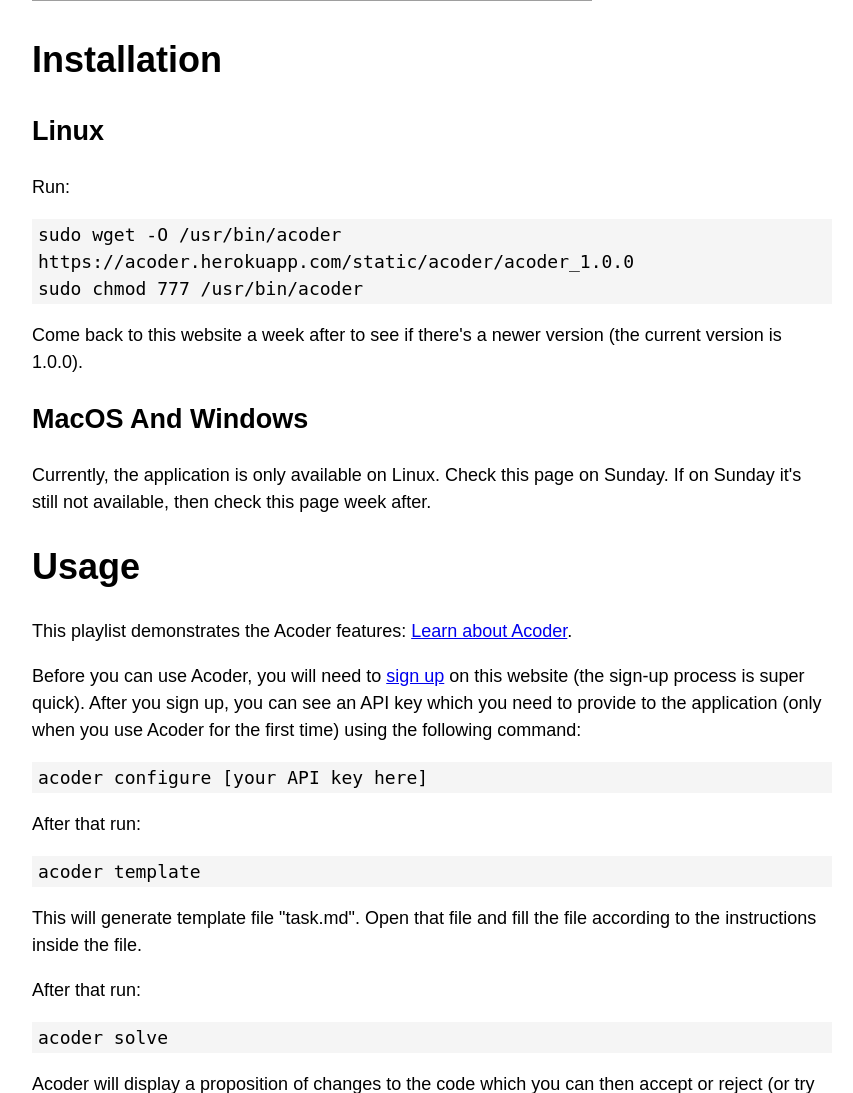
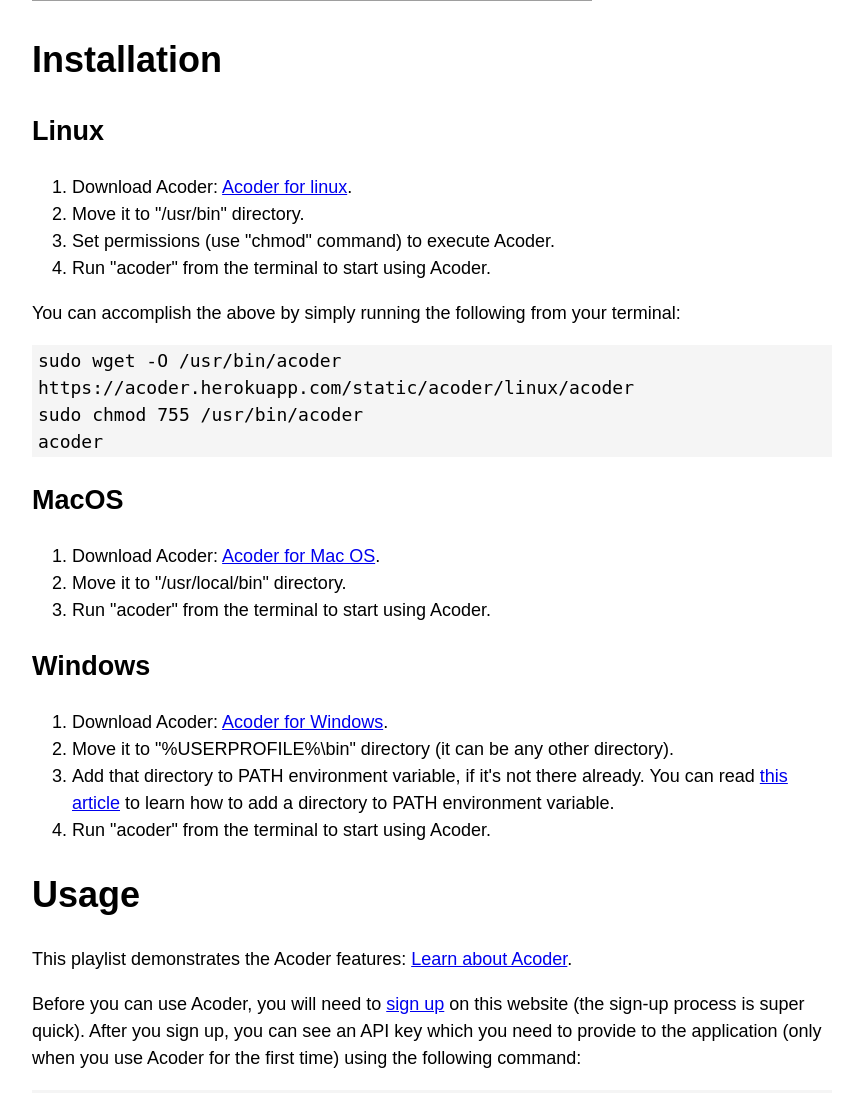
Before and after one commit to damc/Acoder-Server, a Flask app: page / in a window 1280 px wide. Shown: the part 533-1626 px from the top of the page, without its empty margins (208-1061 px from the left). Run offline with Flask 2, Linux system fonts and the light colour scheme; grey boxes are pictures that could not be loaded.

Commit message:
30 Add mac os and windows to index page

```diff
--- a/server/templates/index.html
+++ b/server/templates/index.html
@@ -8,14 +8,36 @@
 <h1>Installation</h1>
 
 <h2>Linux</h2>
-<p>Run:</p>
-<code>sudo wget -O /usr/bin/acoder https://acoder.herokuapp.com/static/acoder/acoder_1.0.0
-sudo chmod 777 /usr/bin/acoder
+
+<ol>
+    <li>Download Acoder: <a href="https://acoder.herokuapp.com/static/acoder/linux/acoder">Acoder for linux</a>.</li>
+    <li>Move it to "/usr/bin" directory.</li>
+    <li>Set permissions (use "chmod" command) to execute Acoder.</li>
+    <li>Run "acoder" from the terminal to start using Acoder.</li>
+</ol>
+
+<p>You can accomplish the above by simply running the following from your terminal:</p>
+<code>sudo wget -O /usr/bin/acoder https://acoder.herokuapp.com/static/acoder/linux/acoder
+sudo chmod 755 /usr/bin/acoder
+acoder
 </code>
-<p>Come back to this website a week after to see if there's a newer version (the current version is 1.0.0).</p>
 
-<h2>MacOS And Windows</h2>
-<p>Currently, the application is only available on Linux. Check this page on Sunday. If on Sunday it's still not available, then check this page week after.</p>
+<h2>MacOS</h2>
+
+<ol>
+    <li>Download Acoder: <a href="https://acoder.herokuapp.com/static/acoder/mac_os/acoder">Acoder for Mac OS</a>.</li>
+    <li>Move it to "/usr/local/bin" directory.</li>
+    <li>Run "acoder" from the terminal to start using Acoder.</li>
+</ol>
+
+<h2>Windows</h2>
+
+<ol>
+    <li>Download Acoder: <a href="https://acoder.herokuapp.com/static/acoder/windows/acoder.exe">Acoder for Windows</a>.</li>
+    <li>Move it to "%USERPROFILE%\bin" directory (it can be any other directory).</li>
+    <li>Add that directory to PATH environment variable, if it's not there already. You can read <a href="https://helpdeskgeek.com/windows-10/add-windows-path-environment-variable/">this article</a> to learn how to add a directory to PATH environment variable.</li>
+    <li>Run "acoder" from the terminal to start using Acoder.</li>
+</ol>
 
 <h1>Usage</h1>
 
```
Also changed, not shown: 2 other files.
